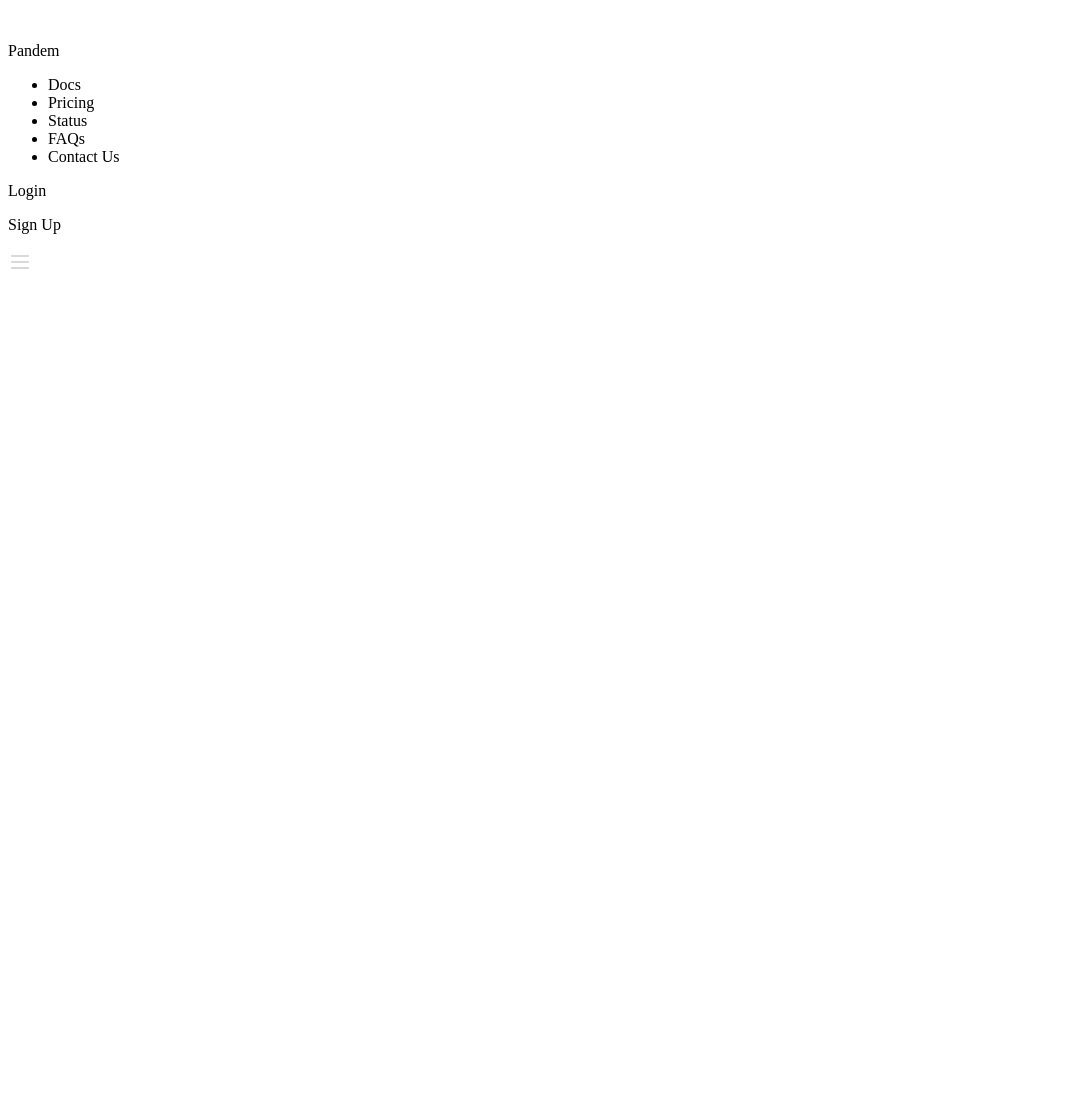
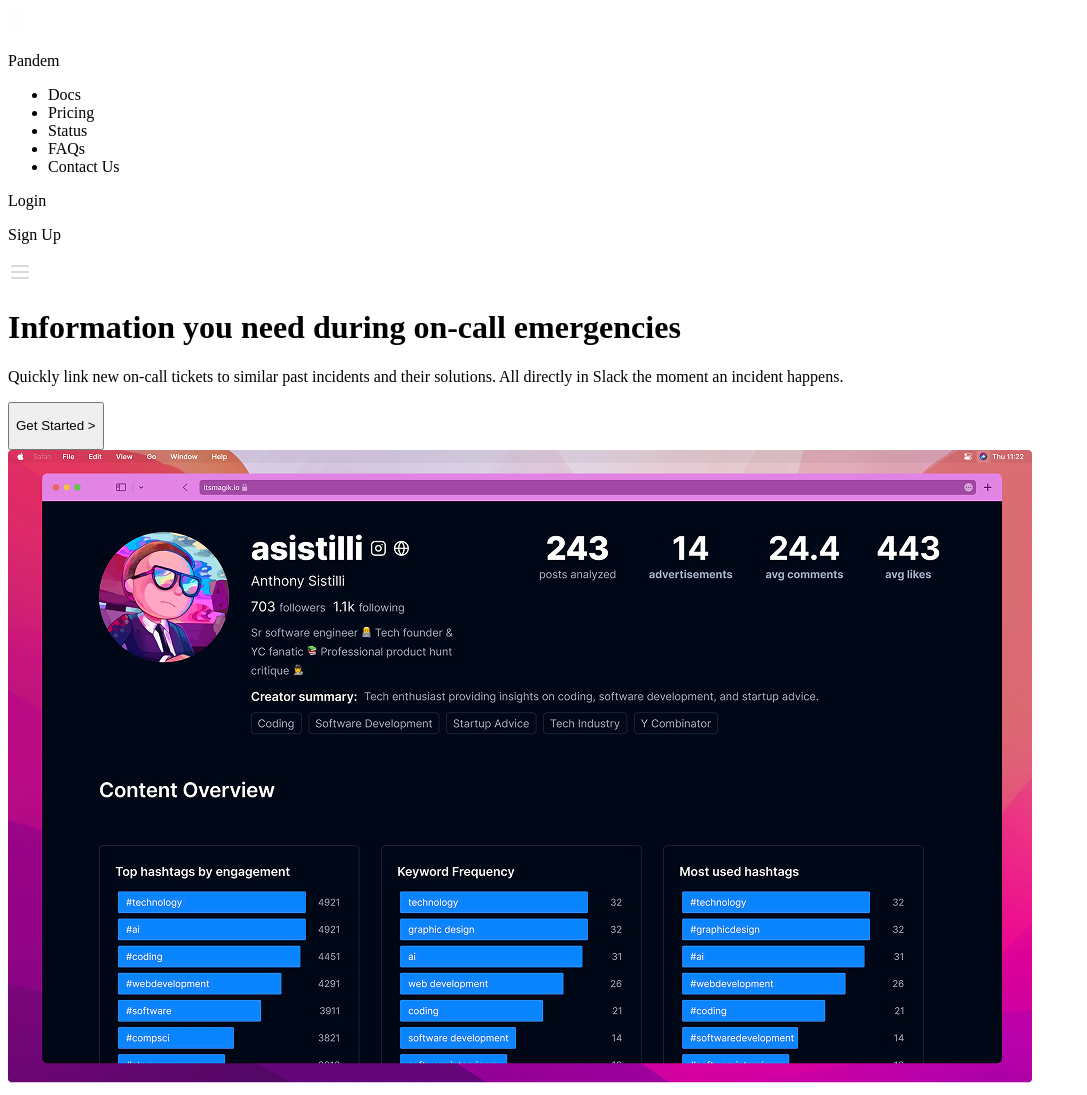
Before and after one commit to Sukhdeep777/practexamen, a plain HTML site: page int1/index.html in a window 1280 px wide. Shown: the whole page, without its empty margins (0-1087 px from the left). Before the commit the page ends 800 px from the top, so only its background shows below. Drawn offline with Linux system fonts and the light colour scheme.

Commit message:
HTML del main con sus divs, botones e imagen.

```diff
--- a/int1/index.html
+++ b/int1/index.html
@@ -9,7 +9,7 @@
     <header>
         <div class="pandem">
             <div class="logo">
-                <img src="img/logo" alt="">
+                <img src="img/logo.png" alt="">
             </div>
             <div class="pandem-title">
                 <p>Pandem</p>
@@ -36,5 +36,18 @@
             <img src="img/menumob.png" alt="Menu mobile">
         </div>
     </header>
+    <main>
+        <div class="intro-pandem">
+            <h1>Information you need during on-call emergencies</h1>
+            <p>Quickly link new on-call tickets to similar past incidents and their solutions. All directly in Slack the moment an incident happens.</p>
+        </div>
+        <button class="button-start">
+            <p>Get Started ></p>
+        </button>
+        <div class="img-maing">
+            <img src="img/hero_image.png" alt="Cuenta de una imagen">
+        </div>
+
+    </main>
 </body>
 </html>
```
Also changed, not shown: int1/img/hero_image.png (added), int1/img/logo.png (added).
